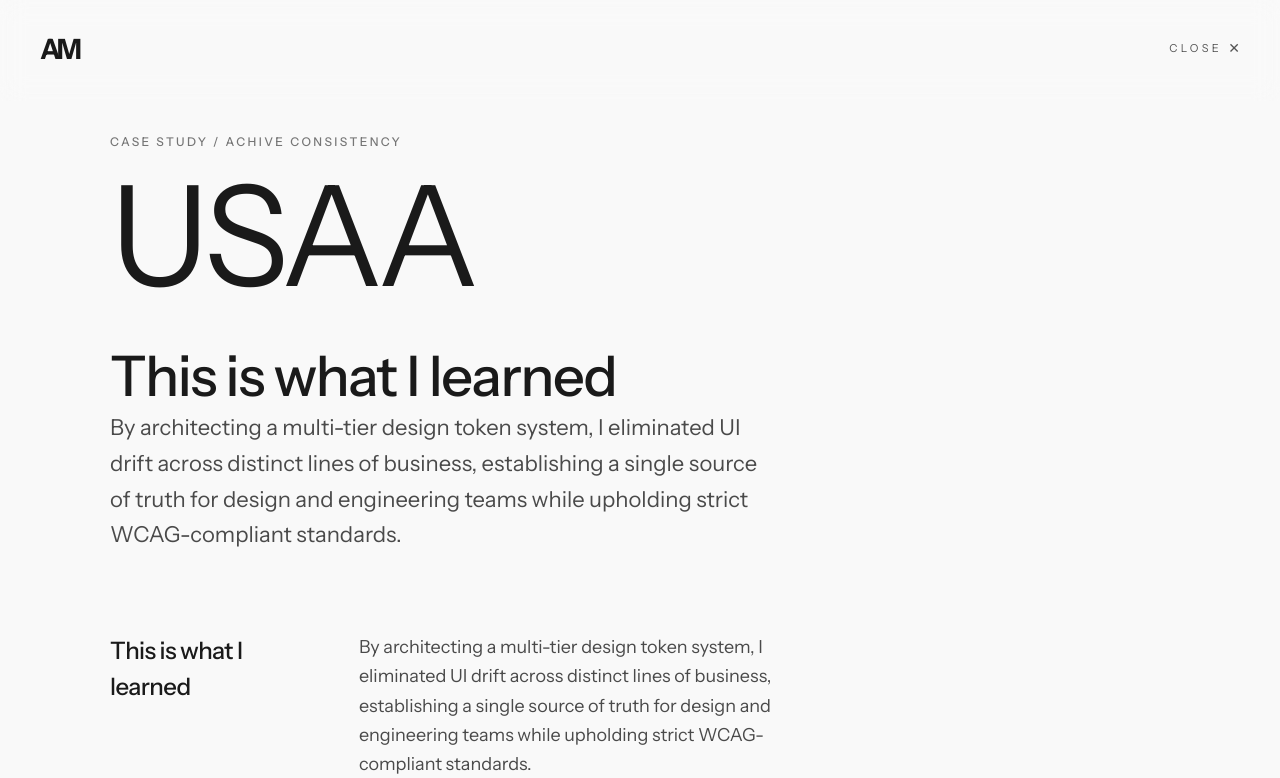
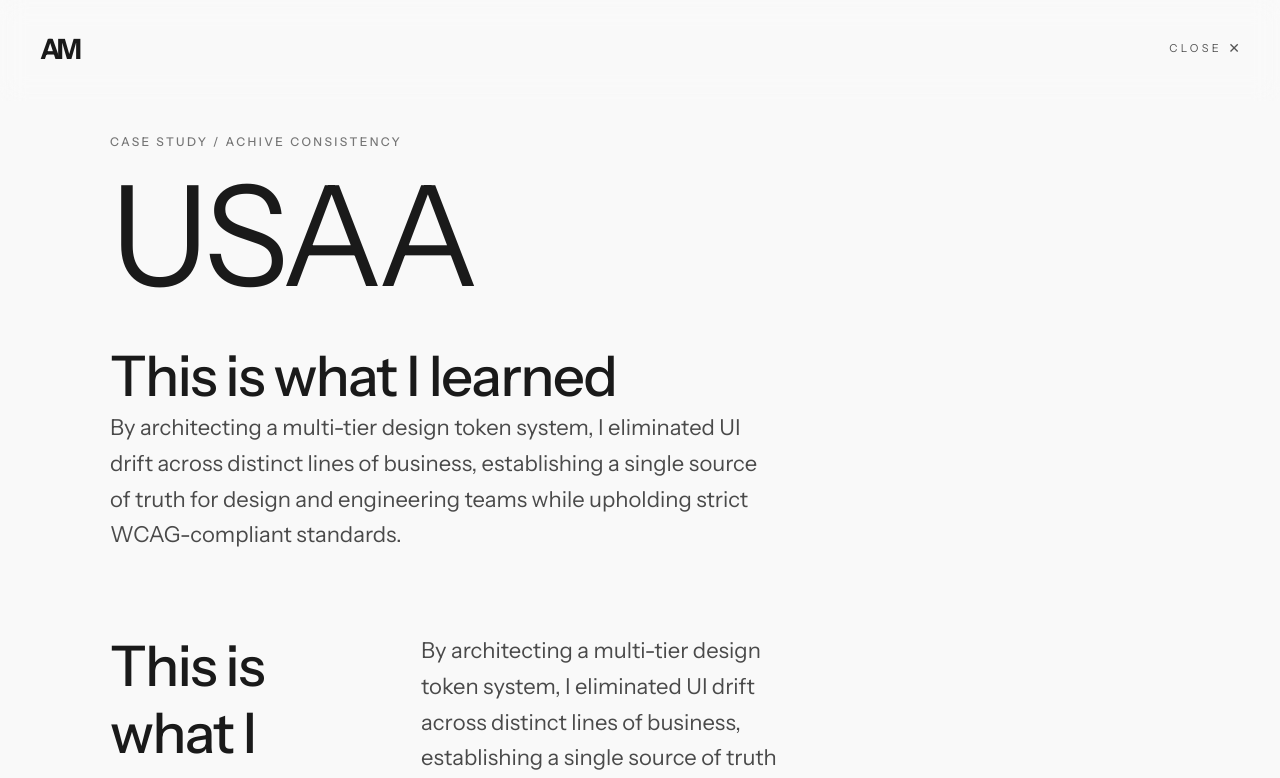
Before and after one commit to dizsel74/am-portfolio-2026, a React (Vite) app: page /work/usaa in a window 1280 px wide. Shown: the top 778 px of the page. Built offline with nearby package versions, Linux system fonts and the light colour scheme.

Commit message:
moidfied what I learn to bee in 2 cols

```diff
--- a/src/components/USAAProject.jsx
+++ b/src/components/USAAProject.jsx
@@ -64,15 +64,15 @@ const USAAProject = () => {
   <div className="grid grid-cols-1 md:grid-cols-12 gap-y-4 md:gap-x-12 items-start">
 
     {/* Columna Izquierda: Título */}
-    <div className="md:col-span-4">
-      <h3 className="text-[20px] lg:text-[24px] font-medium tracking-tight text-[#1a1a1a]">
+   <div className="col-span-12 lg:col-span-4 mb-12 lg:mb-0">
+      <h3 className="text-[56px] font-medium leading-[1.2] tracking-tight text-[#1a1a1a]">
         This is what I learned
       </h3>
     </div>
 
     {/* Columna Derecha: Párrafo */}
-    <div className="md:col-span-8">
-      <p className="text-[clamp(16px,1.5vw,18px)] leading-relaxed text-[#4A4A4A] font-normal">
+    <div className="col-span-12 lg:col-start-6 lg:col-span-7">
+      <p className="text-[clamp(18px,2vw,22px)] leading-relaxed text-[#4A4A4A] mb-16">
         By architecting a multi-tier design token system, I eliminated UI drift across distinct lines of business, establishing a single source of truth for design and engineering teams while upholding strict WCAG-compliant standards.
       </p>
     </div>
```
